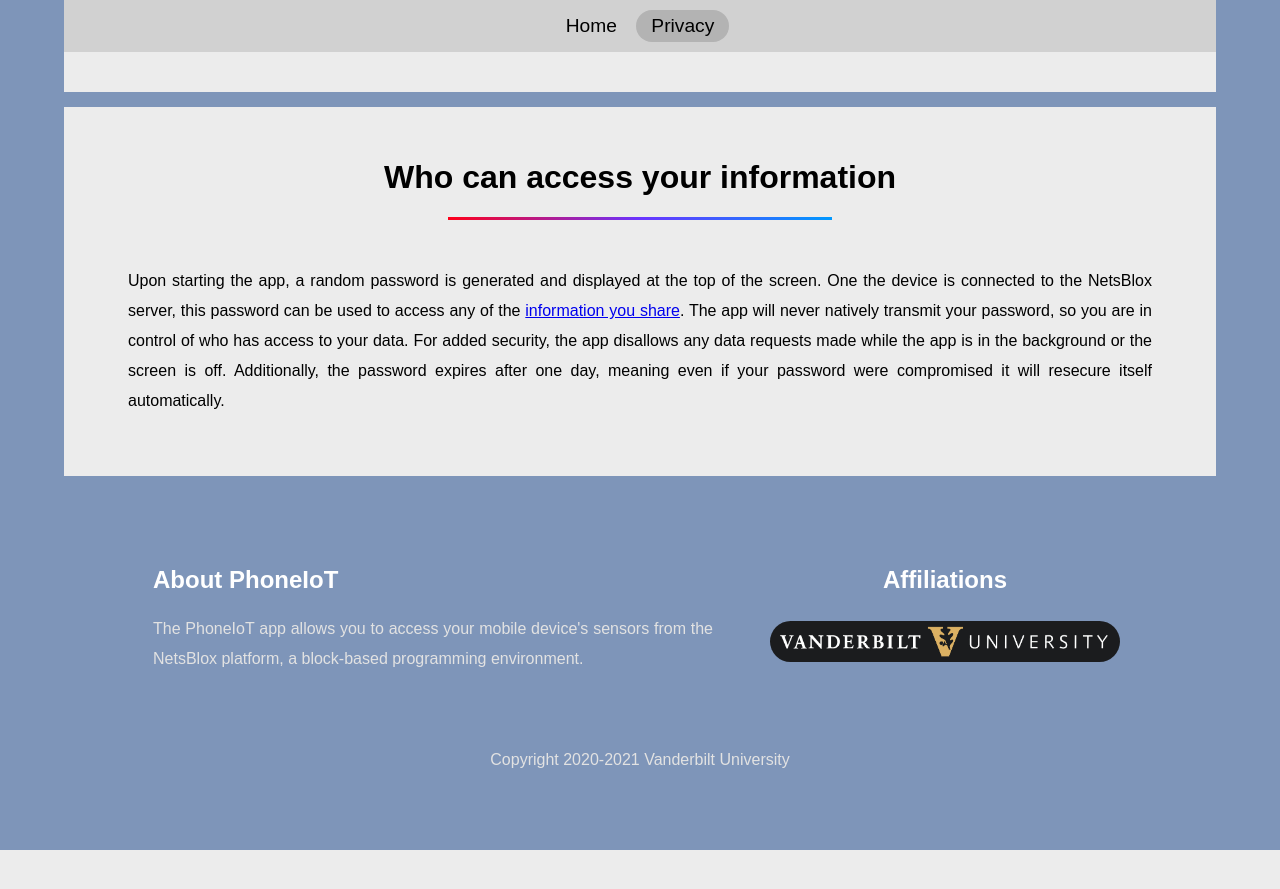
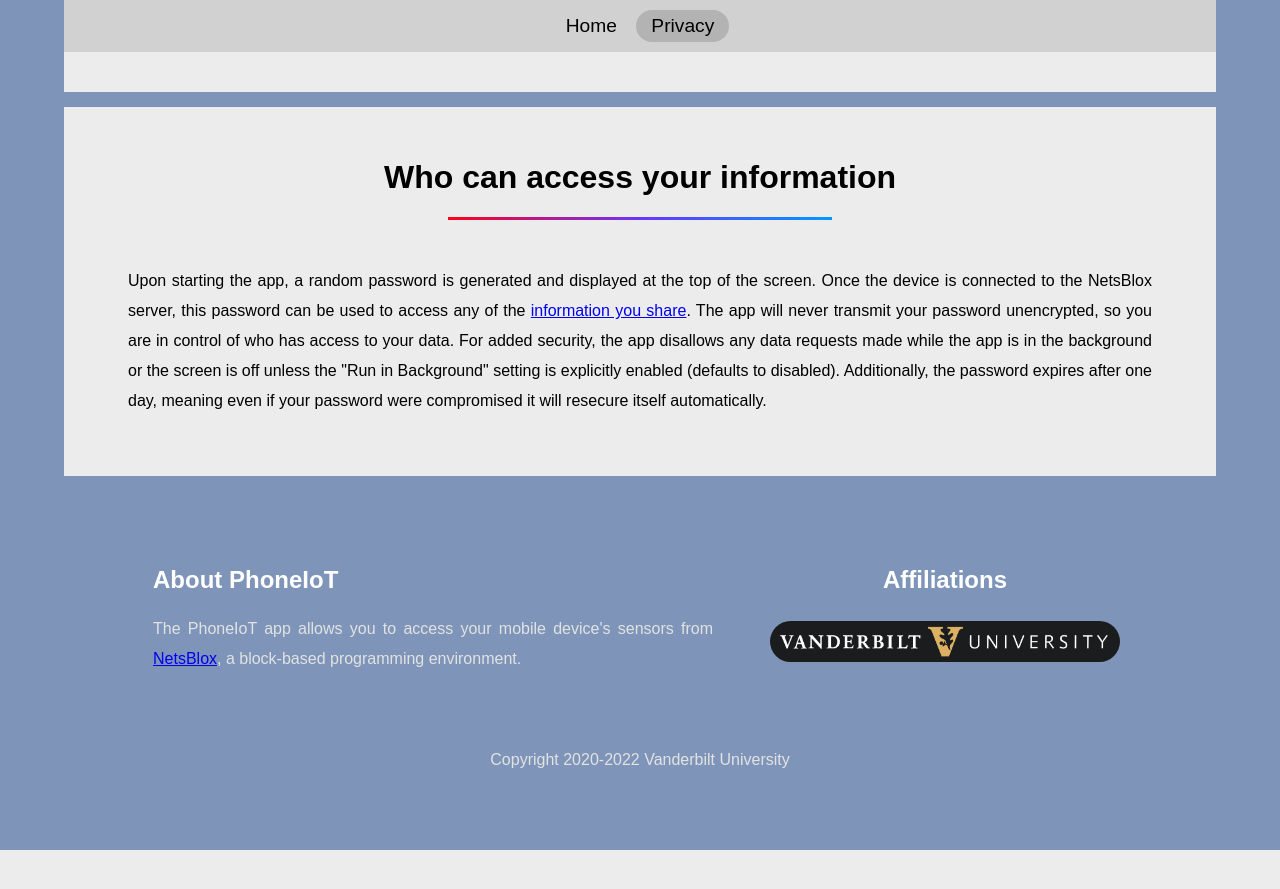
Before and after one commit to dragazo/PhoneIoT, a Jekyll site: the page built from privacy.html, in a window 1280 px wide and 900 px high, scrolled down 606 px. Shown: the top 889 px of the window. Built offline with Jekyll 4.4.1, drawn with Linux system fonts in a browser that asks for light colours.

Commit message:
minor updates

```diff
--- a/_includes/footer.html
+++ b/_includes/footer.html
@@ -2,7 +2,7 @@
     <div class='hflex'>
         <div class='flex-item' style='flex: 1 200px'>
             <h2 class='vibrant'>About PhoneIoT</h2>
-            <p>The PhoneIoT app allows you to access your mobile device's sensors from the NetsBlox platform, a block-based programming environment.</p>
+            <p>The PhoneIoT app allows you to access your mobile device's sensors from <a href="https://netsblox.org/" target="_blank">NetsBlox</a>, a block-based programming environment.</p>
         </div>
         <div class='flex-item center'>
             <h2 class='vibrant'>Affiliations</h2>
@@ -10,7 +10,7 @@
         </div>
     </div>
 
-    <p class='center'>Copyright 2020-2021 Vanderbilt University</p>
+    <p class='center'>Copyright 2020-2022 Vanderbilt University</p>
 </div>
 
 <div class='bottom-bar'></div>
--- a/index.html
+++ b/index.html
@@ -5,10 +5,10 @@
     {% include title.html text='PhoneIoT' %}
 
     <p>
-        The PhoneIoT app allows you to access your mobile device's sensors from the NetsBlox platform, a block-based programming environment.
+        The PhoneIoT app allows you to access your mobile device's sensors from <a href="https://netsblox.org/" target="_blank">NetsBlox</a>, a block-based programming environment.
         This includes (if present on your device and enabled), location, accelerometer, compass, microphone volume, light level, camera, and more.
         Additionally, it converts your screen into an interactive user interface that is customizable from NetsBlox.
         For instance, you can add buttons, switches, and text boxes with custom behaviors that tie back to NetsBlox code running in your project.
-        To connect to NetsBlox, simply press the "Connect" button; your device will then be accessible by the PhoneIoT service in NetsBlox under the name displayed at the top of the screen.
+        To connect to NetsBlox, simply press the "Connect" button; your device will then be accessible by the PhoneIoT service in NetsBlox under the name displayed at the top of the screen (in the pull-out menu).
     </p>
 </div>
--- a/privacy.html
+++ b/privacy.html
@@ -17,9 +17,9 @@
 
     <p>
         Upon starting the app, a random password is generated and displayed at the top of the screen.
-        One the device is connected to the NetsBlox server, this password can be used to access any of the <a href='#info-you-share'>information you share</a>.
-        The app will never natively transmit your password, so you are in control of who has access to your data.
-        For added security, the app disallows any data requests made while the app is in the background or the screen is off.
+        Once the device is connected to the NetsBlox server, this password can be used to access any of the <a href='#info-you-share'>information you share</a>.
+        The app will never transmit your password unencrypted, so you are in control of who has access to your data.
+        For added security, the app disallows any data requests made while the app is in the background or the screen is off unless the "Run in Background" setting is explicitly enabled (defaults to disabled).
         Additionally, the password expires after one day, meaning even if your password were compromised it will resecure itself automatically.
     </p>
 </div>
```
Also changed, not shown: Gemfile.lock.
